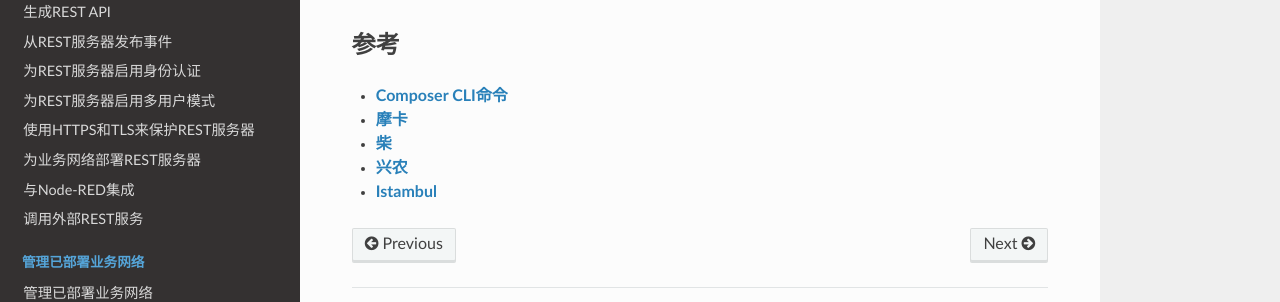
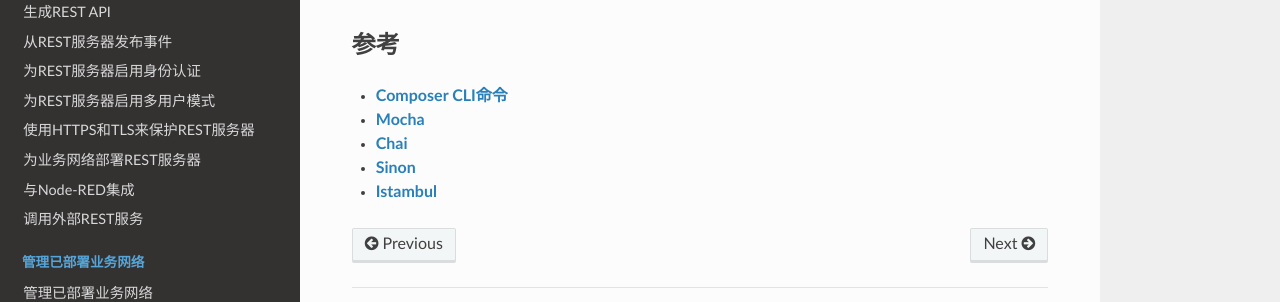
Before and after one commit to wbwangk/ComposerDocs, an MkDocs documentation site: the page built from docs/business-network_testing.md, in a window 1280 px wide and 900 px high, scrolled down 537 px. Shown: the part 507-809 px from the top of the window. Built offline with MkDocs 1.6.1, drawn with Linux system fonts in a browser that asks for light colours; nearby versions of some CDN libraries; old or Windows-style settings are respelled for this version of MkDocs.

Commit message:
Update business-network_testing.md

```diff
--- a/docs/business-network_testing.md
+++ b/docs/business-network_testing.md
@@ -31,7 +31,7 @@ Hyperledger Composer支持三种类型的测试：交互式测试、自动化单
 ## 参考
 
 - [**Composer CLI命令**](https://hyperledger.github.io/composer/reference/commands.html)
-- [**摩卡**](https://mochajs.org/)
-- [**柴**](http://chaijs.com/)
-- [**兴农**](http://sinonjs.org/)
+- [**Mocha**](https://mochajs.org/)
+- [**Chai**](http://chaijs.com/)
+- [**Sinon**](http://sinonjs.org/)
 - [**Istambul**](https://istanbul.js.org/)
```
